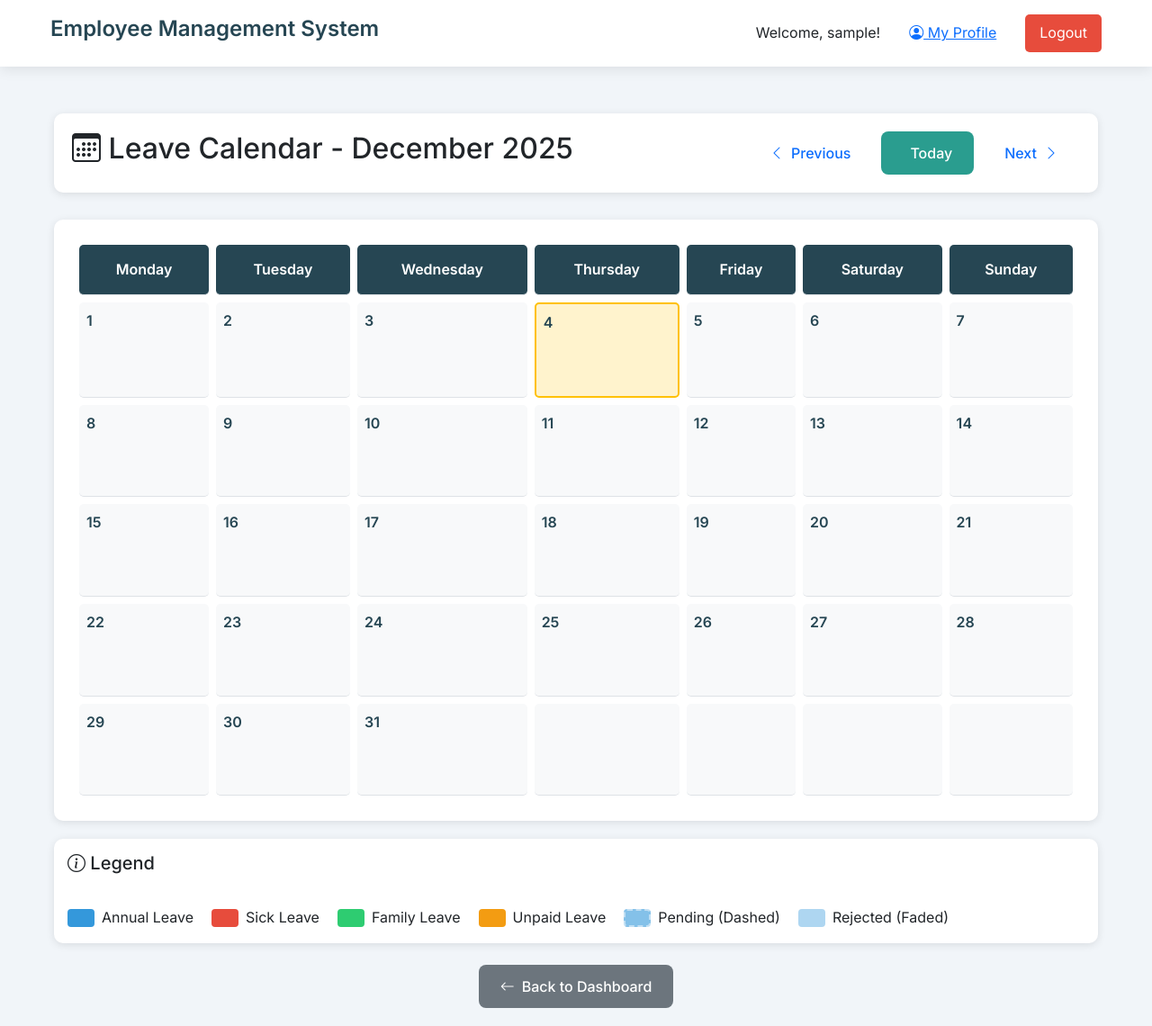
After one commit to AdamDono/jama, a Flask app: page /leave_calendar in a window 1280 px wide. The commit adds this page. Shown: the whole page at 90% size. Run offline with Flask 3, Linux system fonts and the light colour scheme; the visitor is signed in with stand-in values (Sample User, id 1); data that the repository does not hold is empty; some libraries are stand-ins or nearby versions.

Commit message:
calender view

```diff
--- a/app.py
+++ b/app.py
@@ -120,6 +120,21 @@ DATABASE = {
 def get_db_connection():
 
     return psycopg2.connect(**DATABASE)
+
+def log_audit(admin_id, action, target_type, target_id, details=None):
+    """Helper function to log admin actions"""
+    try:
+        conn = get_db_connection()
+        cur = conn.cursor()
+        cur.execute('''
+            INSERT INTO audit_logs (admin_id, action, target_type, target_id, details)
+            VALUES (%s, %s, %s, %s, %s)
+        ''', (admin_id, action, target_type, target_id, details))
+        conn.commit()
+        cur.close()
+        conn.close()
+    except Exception as e:
+        print(f"Failed to log audit: {e}")
 
 
 conn = get_db_connection()
@@ -328,6 +343,11 @@ def handle_submission():
         ''', (new_user_id, 0, 30, 3, 0))
 
         conn.commit()
+
+        # Log audit
+        log_audit(session['user_id'], 'Add Employee', 'Employee', new_user_id,
+                 f"Added employee {full_name} ({employee_id}) as {role}")
+
         flash(f'Employee added! Login: {full_name} / Password: {employee_id} (must change on first login)', 'success')
         return redirect(url_for('landing'))
 
@@ -719,6 +739,11 @@ def edit_employee(employee_id):
             ''', (full_name, phone, department, job_title, start_date, profile_picture, employee_id))
 
             conn.commit()
+
+            # Log audit
+            log_audit(session['user_id'], 'Edit Employee', 'Employee', employee_id,
+                     f"Updated details for employee ID {employee_id}")
+
             flash('Employee updated successfully!', 'success')
             return redirect(url_for('landing'))
 
@@ -826,6 +851,107 @@ def admin_dashboard():
         return redirect(url_for('admin_dashboard'))
 
 
+
+
+@app.route('/leave_calendar')
+def leave_calendar():
+    if 'user_id' not in session:
+        return redirect(url_for('login'))
+
+    from datetime import datetime, timedelta
+    import calendar
+
+    # Get month and year from query params, default to current
+    month = request.args.get('month', datetime.now().month, type=int)
+    year = request.args.get('year', datetime.now().year, type=int)
+
+    conn = get_db_connection()
+    cur = conn.cursor(cursor_factory=DictCursor)
+
+    try:
+        # Fetch all leave applications for the user
+        cur.execute('''
+            SELECT * FROM leave_applications
+            WHERE user_id = %s
+            ORDER BY start_date
+        ''', (session['user_id'],))
+        leaves = cur.fetchall()
+
+        # Create calendar data structure
+        cal = calendar.monthcalendar(year, month)
+        month_name = calendar.month_name[month]
+
+        # Build a dictionary of dates with leave info
+        leave_dates = {}
+        for leave in leaves:
+            current_date = leave['start_date']
+            end_date = leave['end_date']
+
+            # Add all dates in the leave range
+            while current_date <= end_date:
+                date_key = current_date.strftime('%Y-%m-%d')
+                if date_key not in leave_dates:
+                    leave_dates[date_key] = []
+
+                leave_dates[date_key].append({
+                    'type': leave['leave_type'],
+                    'status': leave['status'],
+                    'id': leave['id']
+                })
+                current_date += timedelta(days=1)
+
+        # Calculate previous and next month
+        prev_month = month - 1 if month > 1 else 12
+        prev_year = year if month > 1 else year - 1
+        next_month = month + 1 if month < 12 else 1
+        next_year = year if month < 12 else year + 1
+
+        # Get current date for highlighting today
+        now = datetime.now()
+
+        return render_template('leave_calendar.html',
+                             calendar=cal,
+                             month=month,
+                             year=year,
+                             month_name=month_name,
+                             leave_dates=leave_dates,
+                             prev_month=prev_month,
+                             prev_year=prev_year,
+                             next_month=next_month,
+                             next_year=next_year,
+                             current_day=now.day,
+                             current_month=now.month,
+                             current_year=now.year)
+    finally:
+        cur.close()
+        conn.close()
+
+
+@app.route('/admin/audit_logs')
+def audit_logs():
+    if 'user_id' not in session or session.get('user_role') != 'admin':
+        return redirect(url_for('login'))
+
+    conn = get_db_connection()
+    cur = conn.cursor(cursor_factory=DictCursor)
+
+    try:
+        cur.execute('''
+            SELECT al.*, u.username as admin_name
+            FROM audit_logs al
+            JOIN users u ON al.admin_id = u.id
+            ORDER BY al.created_at DESC
+        ''')
+        logs = cur.fetchall()
+        return render_template('audit_logs.html', logs=logs)
+    except Exception as e:
+        flash(f'Error loading audit logs: {e}', 'error')
+        return redirect(url_for('landing'))
+    finally:
+        cur.close()
+        conn.close()
+
+
 @app.route('/admin/approve_leave/<int:leave_id>', methods=['POST'])
 def approve_leave(leave_id):
     if 'user_id' not in session or session.get('user_role') != 'admin':
@@ -931,6 +1057,11 @@ def reject_leave(leave_id):
         cur.execute("UPDATE leave_applications SET status = 'Rejected' WHERE id = %s", (leave_id,))
 
         conn.commit()
+
+        # Log audit
+        log_audit(session['user_id'], 'Reject Leave', 'Leave Application', leave_id,
+                 f"Rejected {leave_type} leave for {leave_days} days")
+
         flash('Leave rejected and balance refunded', 'success')
 
     except Exception as e:
--- /dev/null
+++ b/templates/leave_calendar.html
@@ -0,0 +1,250 @@
+{% extends "base.html" %}
+
+{% block title %}Leave Calendar{% endblock %}
+
+{% block content %}
+<style>
+    .calendar-container {
+        max-width: 1200px;
+        margin: 0 auto;
+        padding: 20px;
+    }
+
+    .calendar-header {
+        display: flex;
+        justify-content: space-between;
+        align-items: center;
+        margin-bottom: 30px;
+        padding: 20px;
+        background: white;
+        border-radius: 10px;
+        box-shadow: 0 2px 10px rgba(0, 0, 0, 0.1);
+    }
+
+    .calendar-nav {
+        display: flex;
+        gap: 10px;
+    }
+
+    .calendar-grid {
+        background: white;
+        border-radius: 10px;
+        padding: 20px;
+        box-shadow: 0 2px 10px rgba(0, 0, 0, 0.1);
+    }
+
+    .calendar-table {
+        width: 100%;
+        border-collapse: separate;
+        border-spacing: 8px;
+    }
+
+    .calendar-table th {
+        background: #264653;
+        color: white;
+        padding: 15px;
+        text-align: center;
+        border-radius: 5px;
+        font-weight: 600;
+    }
+
+    .calendar-table td {
+        background: #f8f9fa;
+        padding: 0;
+        height: 100px;
+        vertical-align: top;
+        border-radius: 5px;
+        position: relative;
+        transition: all 0.3s ease;
+    }
+
+    .calendar-table td:hover {
+        transform: translateY(-2px);
+        box-shadow: 0 4px 8px rgba(0, 0, 0, 0.15);
+    }
+
+    .day-number {
+        padding: 8px;
+        font-weight: 600;
+        color: #264653;
+    }
+
+    .day-content {
+        padding: 5px;
+        min-height: 60px;
+    }
+
+    .leave-badge {
+        display: block;
+        padding: 4px 8px;
+        margin: 2px 0;
+        border-radius: 4px;
+        font-size: 11px;
+        font-weight: 500;
+        text-align: center;
+        color: white;
+        cursor: pointer;
+        transition: all 0.2s ease;
+    }
+
+    .leave-badge:hover {
+        transform: scale(1.05);
+        box-shadow: 0 2px 5px rgba(0, 0, 0, 0.2);
+    }
+
+    /* Leave type colors */
+    .leave-annual {
+        background: #3498db;
+    }
+
+    .leave-sick {
+        background: #e74c3c;
+    }
+
+    .leave-family {
+        background: #2ecc71;
+    }
+
+    .leave-unpaid {
+        background: #f39c12;
+    }
+
+    /* Status modifiers */
+    .leave-pending {
+        opacity: 0.6;
+        border: 2px dashed rgba(255, 255, 255, 0.5);
+    }
+
+    .leave-rejected {
+        opacity: 0.4;
+        text-decoration: line-through;
+    }
+
+    .empty-day {
+        background: #ecf0f1;
+    }
+
+    .legend {
+        display: flex;
+        gap: 20px;
+        flex-wrap: wrap;
+        margin-top: 20px;
+        padding: 15px;
+        background: white;
+        border-radius: 10px;
+        box-shadow: 0 2px 10px rgba(0, 0, 0, 0.1);
+    }
+
+    .legend-item {
+        display: flex;
+        align-items: center;
+        gap: 8px;
+    }
+
+    .legend-color {
+        width: 30px;
+        height: 20px;
+        border-radius: 4px;
+    }
+
+    .today {
+        background: #fff3cd !important;
+        border: 2px solid #ffc107;
+    }
+</style>
+
+<div class="calendar-container">
+    <div class="calendar-header">
+        <h2><i class="bi bi-calendar3"></i> Leave Calendar - {{ month_name }} {{ year }}</h2>
+        <div class="calendar-nav">
+            <a href="{{ url_for('leave_calendar', month=prev_month, year=prev_year) }}" class="btn btn-outline-primary">
+                <i class="bi bi-chevron-left"></i> Previous
+            </a>
+            <a href="{{ url_for('leave_calendar') }}" class="btn btn-primary">
+                <i class="bi bi-calendar-today"></i> Today
+            </a>
+            <a href="{{ url_for('leave_calendar', month=next_month, year=next_year) }}" class="btn btn-outline-primary">
+                Next <i class="bi bi-chevron-right"></i>
+            </a>
+        </div>
+    </div>
+
+    <div class="calendar-grid">
+        <table class="calendar-table">
+            <thead>
+                <tr>
+                    <th>Monday</th>
+                    <th>Tuesday</th>
+                    <th>Wednesday</th>
+                    <th>Thursday</th>
+                    <th>Friday</th>
+                    <th>Saturday</th>
+                    <th>Sunday</th>
+                </tr>
+            </thead>
+            <tbody>
+                {% for week in calendar %}
+                <tr>
+                    {% for day in week %}
+                    <td
+                        class="{% if day == 0 %}empty-day{% endif %}
+                               {% if day == current_day and month == current_month and year == current_year %}today{% endif %}">
+                        {% if day != 0 %}
+                        <div class="day-number">{{ day }}</div>
+                        <div class="day-content">
+                            {% set date_key = '%04d-%02d-%02d'|format(year, month, day) %}
+                            {% if date_key in leave_dates %}
+                            {% for leave in leave_dates[date_key] %}
+                            <div class="leave-badge leave-{{ leave.type.lower() }}
+                                                    {% if leave.status.lower() == 'pending' %}leave-pending{% endif %}
+                                                    {% if leave.status.lower() == 'rejected' %}leave-rejected{% endif %}"
+                                title="{{ leave.type }} - {{ leave.status }}">
+                                {{ leave.type[:3] }}
+                            </div>
+                            {% endfor %}
+                            {% endif %}
+                        </div>
+                        {% endif %}
+                    </td>
+                    {% endfor %}
+                </tr>
+                {% endfor %}
+            </tbody>
+        </table>
+    </div>
+
+    <div class="legend">
+        <h5 class="w-100 mb-3"><i class="bi bi-info-circle"></i> Legend</h5>
+        <div class="legend-item">
+            <div class="legend-color leave-annual"></div>
+            <span>Annual Leave</span>
+        </div>
+        <div class="legend-item">
+            <div class="legend-color leave-sick"></div>
+            <span>Sick Leave</span>
+        </div>
+        <div class="legend-item">
+            <div class="legend-color leave-family"></div>
+            <span>Family Leave</span>
+        </div>
+        <div class="legend-item">
+            <div class="legend-color leave-unpaid"></div>
+            <span>Unpaid Leave</span>
+        </div>
+        <div class="legend-item">
+            <div class="legend-color leave-annual leave-pending"></div>
+            <span>Pending (Dashed)</span>
+        </div>
+        <div class="legend-item">
+            <div class="legend-color leave-annual leave-rejected"></div>
+            <span>Rejected (Faded)</span>
+        </div>
+    </div>
+
+    <div class="mt-4 text-center">
+        <a href="{{ url_for('landing') }}" class="btn btn-secondary">
+            <i class="bi bi-arrow-left"></i> Back to Dashboard
+        </a>
+    </div>
+</div>
+{% endblock %}
```
Also changed, not shown: migrations/create_audit_logs_table.sql (added, +9 -0 lines), migrations/run_audit_migration.py (added, +29 -0 lines), templates/audit_logs.html (added, +68 -0 lines), templates/edit_employee.html (+6 -6 lines), templates/landing.html (+18 -5 lines).
